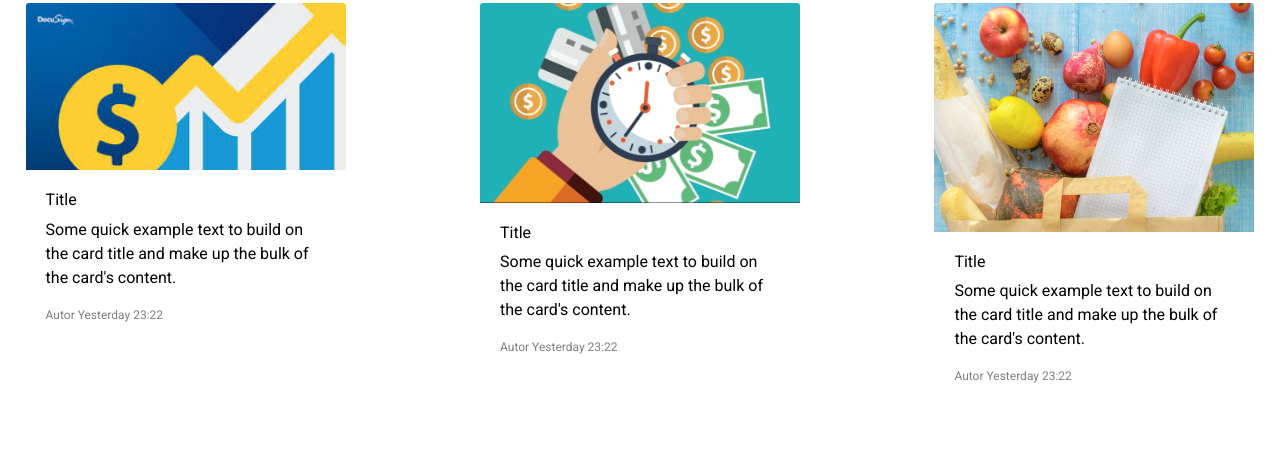
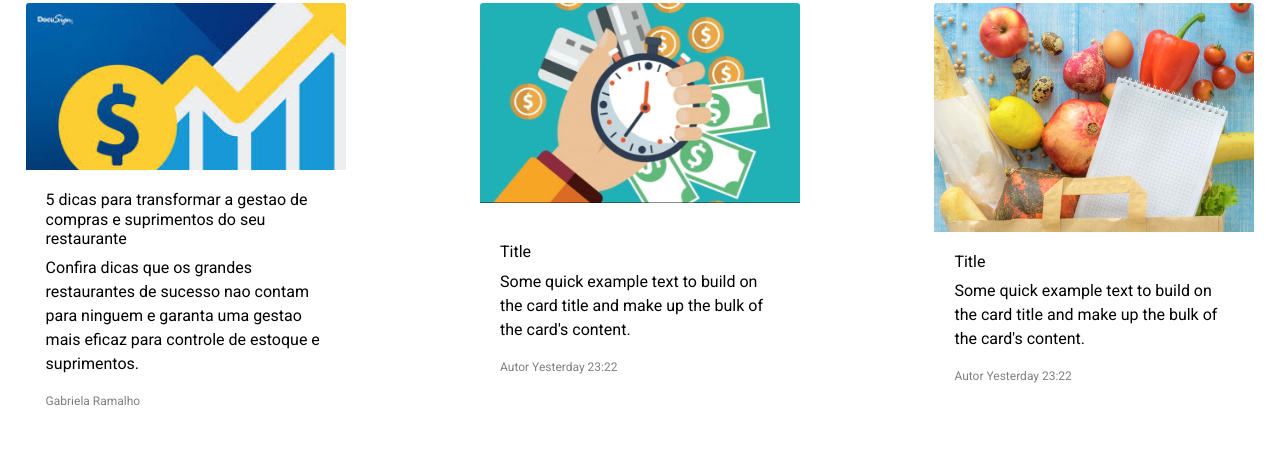
Before and after one commit to Biancamazzi/blog-menu, a plain HTML site: page public/index.html in a window 1280 px wide. Shown: the part 788-1239 px from the top of the page. Drawn offline with nearby package versions, Linux system fonts and the light colour scheme; some packages are replaced by stand-ins of ours.

Commit message:
Update index.html

```diff
--- a/public/index.html
+++ b/public/index.html
@@ -43,13 +43,13 @@
       <br>
     </div>
     <section class="flex-container">
-      <a class="cardlink" href="\Artigos.html">
+      <a class="cardlink" href="\Artigos1.html">
         <div class="card">
           <img src="img/card1.jpg" class="card-img-top" alt="...">
           <div class="card-body">
-            <h6 class="card-text">Title</h6>
-            <p class="card-text">Some quick example text to build on the card title and make up the bulk of the card's content.</p>
-            <p class="card-textdata"> Autor Yesterday 23:22</p>
+            <h6 class="card-text">5 dicas para transformar a gestao de compras e suprimentos do seu restaurante</h6>
+            <p class="card-text">Confira dicas que os grandes restaurantes de sucesso nao contam para ninguem e garanta uma gestao mais eficaz para controle de estoque e suprimentos.</p>
+            <p class="card-textdata"> Gabriela Ramalho </p>
           </div>
         </div>
       </a>
@@ -57,8 +57,9 @@
         <div class="card">
           <img src="img/card2.png" class="card-img-top" alt="...">
           <div class="card-body">
-            <h6 class="card-text">Title</h6>
+            <h6 class="card-text"><br>Title</br></h6>
             <p class="card-text">Some quick example text to build on the card title and make up the bulk of the card's content.</p>
+
             <p class="card-textdata"> Autor Yesterday 23:22</p>
           </div>
         </div>
```
